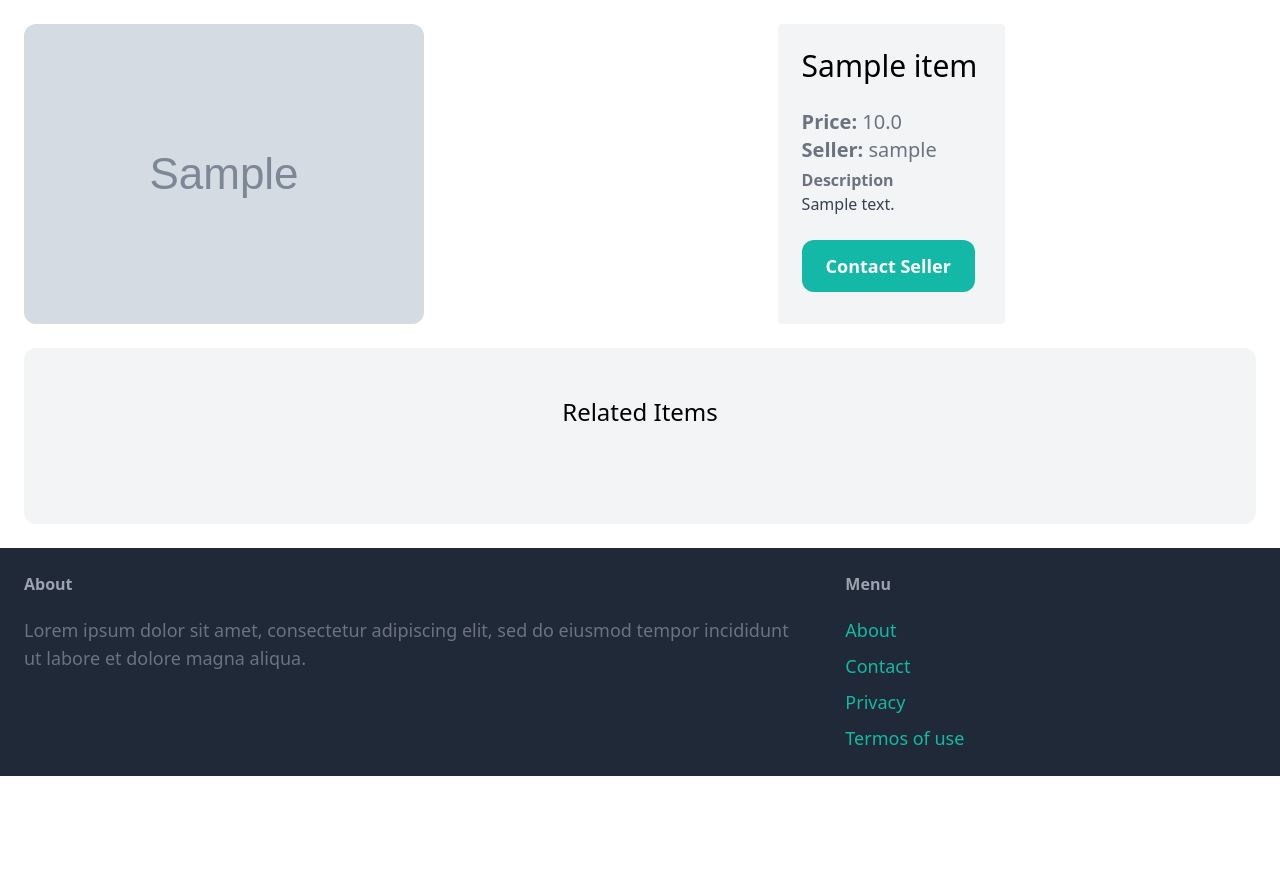
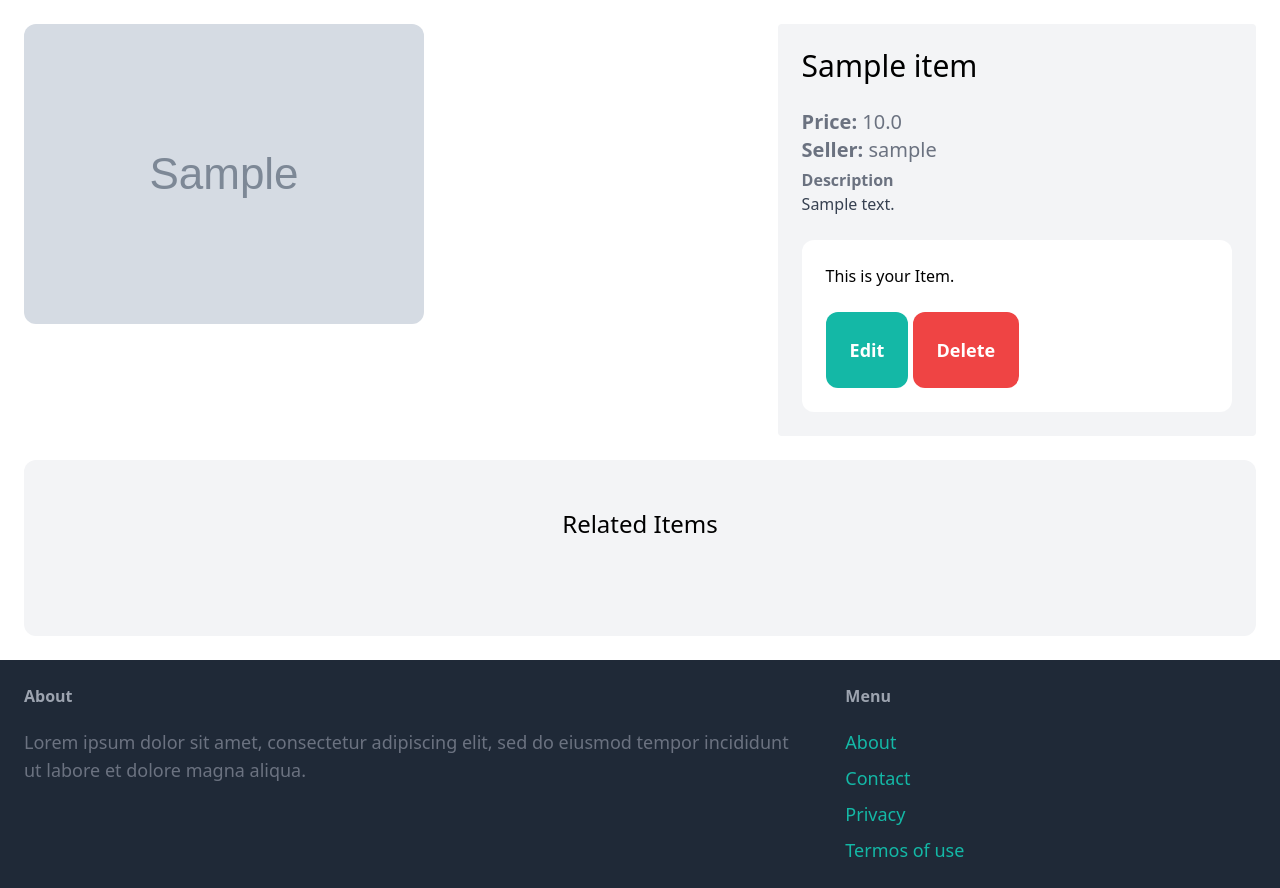
Before and after one commit to hlruffo/online_mkt, a Django app: page /items/1/ in a window 1280 px wide. Shown: the part 77-965 px from the top of the page. Before the commit the page ends 853 px from the top, so only its background shows below. Run offline with Django 3.2, Linux system fonts and the light colour scheme; a user stored in the database is signed in; tables that the repository leaves empty hold one stand-in row (values such as "Sample post"); grey boxes marked "Sample" are stand-in pictures; some libraries are stand-ins or nearby versions.

Commit message:
delete items ok

```diff
--- a/puddle/item/templates/item/detail.html
+++ b/puddle/item/templates/item/detail.html
@@ -7,7 +7,7 @@
         <div class="col-span-3">
             <img src="{{item.image.url}}" class="rounded-xl">
         </div>
-        <div class="cols-span-2 p-6 bg-gray-100 rounded">
+        <div class="col-span-2 p-6 bg-gray-100 rounded">
             <h1 class="mb-6 text-3xl">{{item.name}}</h1>
             <p class="text-gray-500 text-xl"><strong>Price:</strong> {{item.price}}</p>
             <p class="text-gray-500 text-xl"><strong>Seller:</strong> {{item.created_by.username}}</p>
@@ -22,7 +22,16 @@
                     There is no description for this item yet.
                 </p>
             {% endif %}
-            <a href="#" class="inline-block mt-6 px-6 py-3 text-lg font-semibold bg-teal-500 text-white hover:bg-teal-700 rounded-xl">Contact  Seller</a>
+            {% if request.user == item.created_by %}
+                <div class="mt-6 p-6 bg-white rounded-xl">
+                    <p>This is your Item.</p>
+                    <a href="{% url 'item:delete' item.id %}" class="inline-block mt-6 px-6 py-6 text-lg font-semibold bg-teal-500 text-white rounded-xl">Edit</a>
+
+                    <a href="{% url 'item:delete' item.id %}" class="inline-block mt-6 px-6 py-6 text-lg font-semibold bg-red-500 text-white rounded-xl">Delete</a>
+                </div>
+            {% else %}
+                <a href="#" class="inline-block mt-6 px-6 py-3 text-lg font-semibold bg-teal-500 text-white hover:bg-teal-700 rounded-xl">Contact  Seller</a>
+            {% endif %}
         </div>
     </div>
     <div class="mt-6 px-6 py-12 bg-gray-100 rounded-xl">
--- a/puddle/item/urls.py
+++ b/puddle/item/urls.py
@@ -6,4 +6,5 @@ app_name = 'item'
 urlpatterns = [
     path('new/', views.new, name='new'),
     path('<int:pk>/', views.detail, name='detail'),
+    path('<int:pk>/delete/', views.delete, name='delete'),
 ]
--- a/puddle/item/views.py
+++ b/puddle/item/views.py
@@ -27,3 +27,11 @@ def new(request):
         'form':form,
         'title':'New Item',
     })
+
+
+@login_required
+def delete(request, pk):
+    item=get_object_or_404(Item, pk=pk, created_by=request.user)
+    item.delete()
+
+    return(redirect('dashboard:index'))
```
Also changed, not shown: puddle/dashboard/views.py (line endings or trailing spaces).
